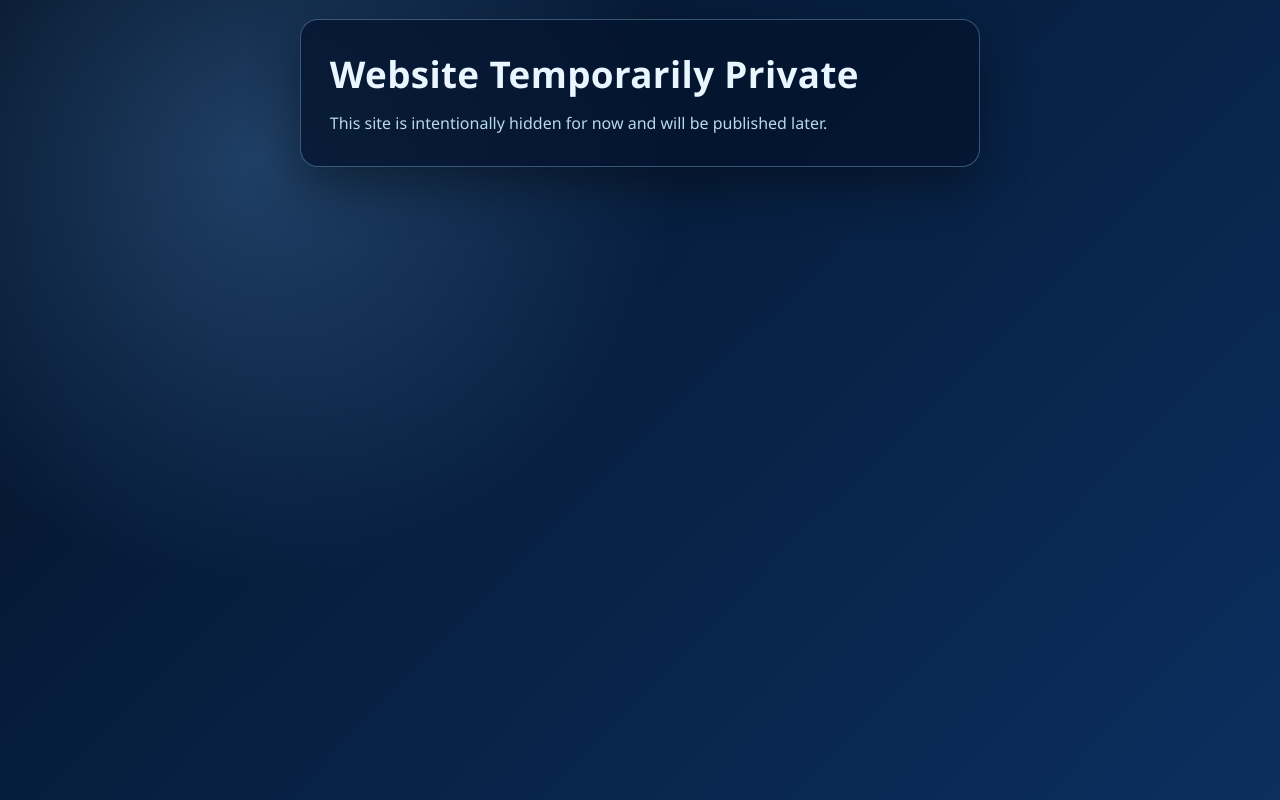
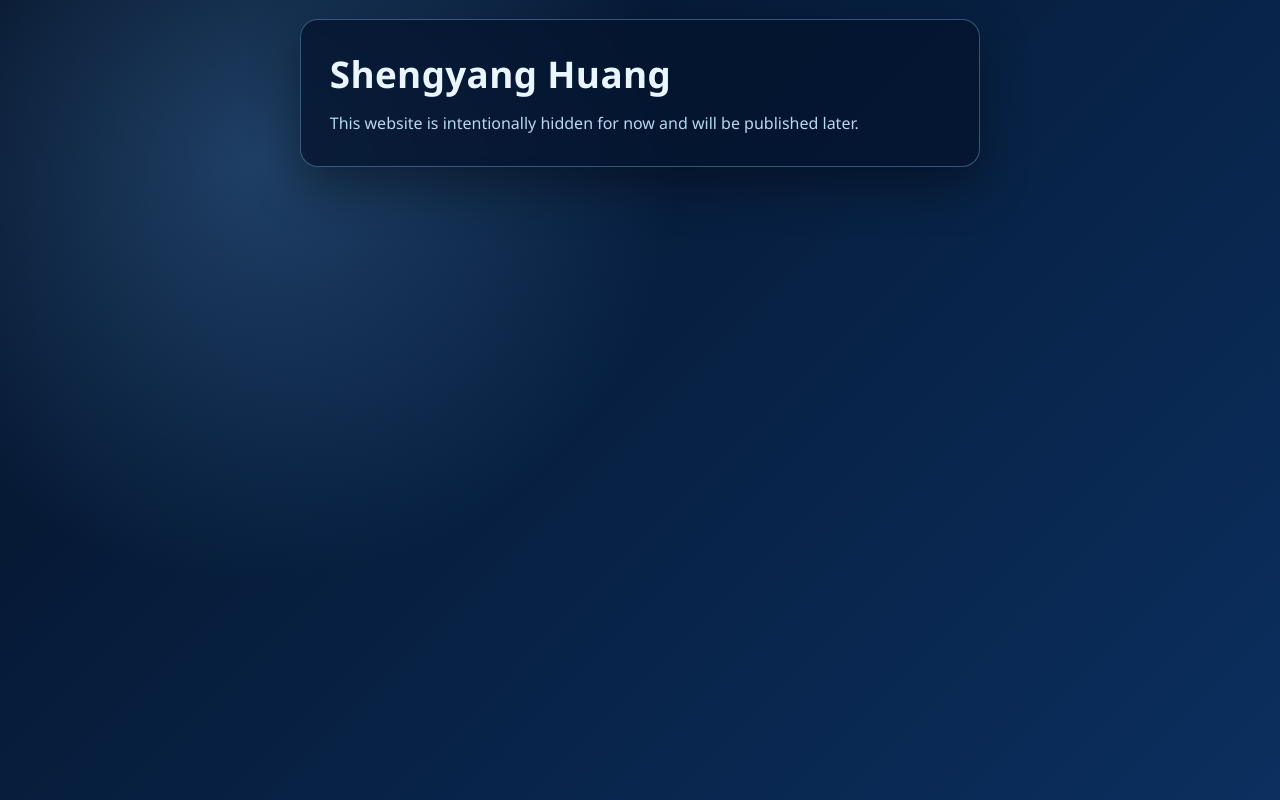
Before and after one commit to Ovin233/Ovin233.github.io, a plain HTML site: page index.html in a window 1280 px wide. Drawn offline with Linux system fonts and the light colour scheme.

Commit message:
Rename site display name to Shengyang Huang

```diff
--- a/index.html
+++ b/index.html
@@ -3,8 +3,8 @@
 <head>
     <meta charset="UTF-8">
     <meta name="viewport" content="width=device-width, initial-scale=1.0">
-    <title>Website Temporarily Private</title>
-    <meta name="description" content="This website is temporarily private and will be published at a later date.">
+    <title>Shengyang Huang | Website Temporarily Private</title>
+    <meta name="description" content="Shengyang Huang's website is temporarily private and will be published at a later date.">
     <meta name="robots" content="noindex, nofollow, noarchive, nosnippet, noimageindex, max-snippet:0, max-video-preview:0">
     <meta name="googlebot" content="noindex, nofollow, noarchive, nosnippet, noimageindex, max-snippet:0, max-video-preview:0">
     <meta http-equiv="Cache-Control" content="no-store, no-cache, must-revalidate, max-age=0">
@@ -67,9 +67,9 @@
 </head>
 <body>
     <main class="card">
-        <h1>Website Temporarily Private</h1>
+        <h1>Shengyang Huang</h1>
         <p>
-            This site is intentionally hidden for now and will be published later.
+            This website is intentionally hidden for now and will be published later.
         </p>
     </main>
 </body>
```
